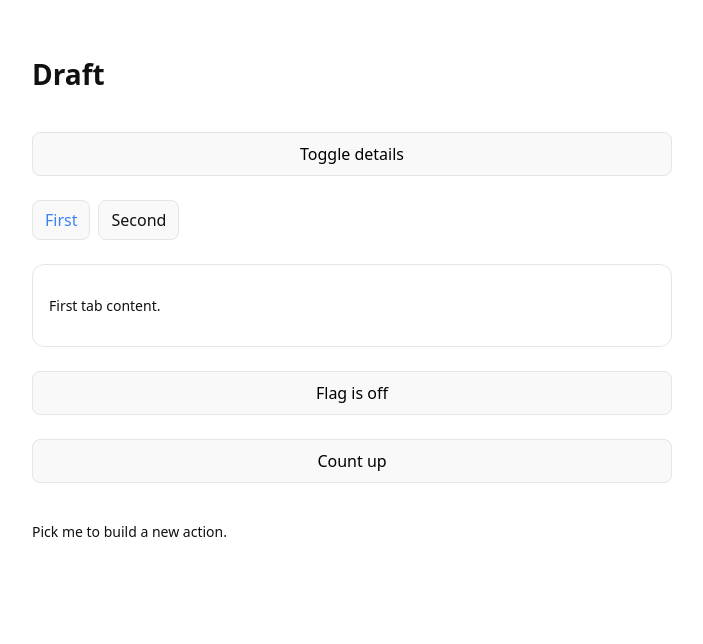
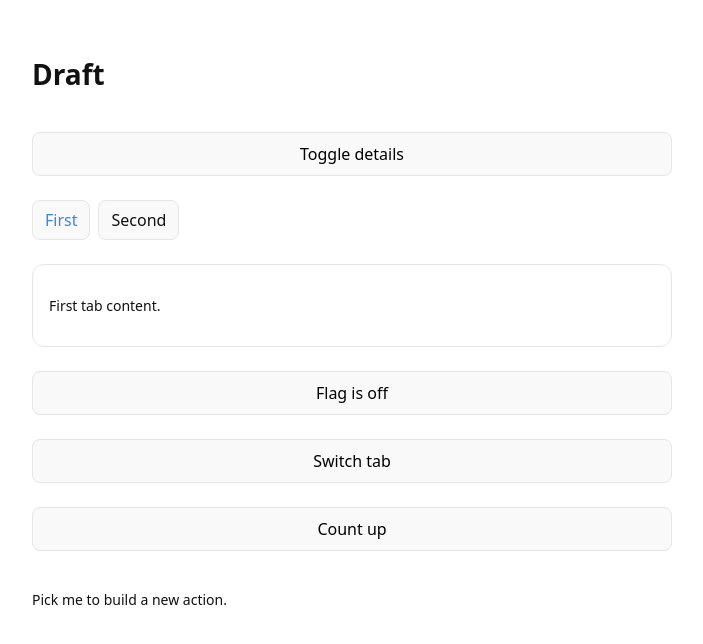
Before and after one commit to GraphicDigger/ude-test, a React (Vite) app: page /variables/1 in a window 1280 px wide. Shown: the top 644 px of the page, without its empty margins (288-991 px from the left). Built offline with nearby package versions, Linux system fonts and the light colour scheme.

Commit message:
фикстура переменных: развилка, написанная руками

```diff
--- a/src/pages/Screen-variables/Screen.tsx
+++ b/src/pages/Screen-variables/Screen.tsx
@@ -114,6 +114,20 @@ export default function ScreenVariables() {
         Flag is {flag ? 'on' : 'off'}
       </button>
 
+      {/* Развилка, написанная руками: конструктор обязан показать обе ветки. */}
+      <button
+        onClick={() => {
+          if (tab === 'first') {
+            choose('second');
+          } else {
+            choose('first');
+          }
+        }}
+        style={{ padding: '10px 16px', border: `1px solid ${outline}`, borderRadius: '8px' }}
+      >
+        Switch tab
+      </button>
+
       {/* Держатель у переменной один — это действие; значение нигде не показано. */}
       <button
         onClick={() => {
```
